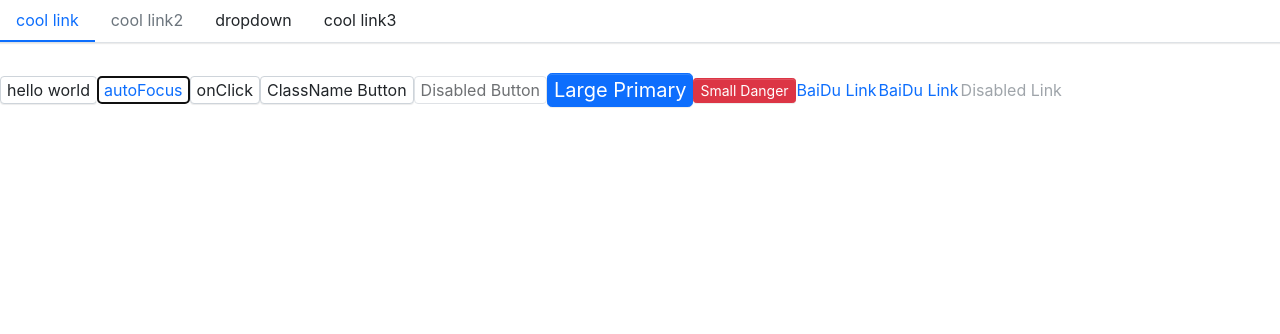
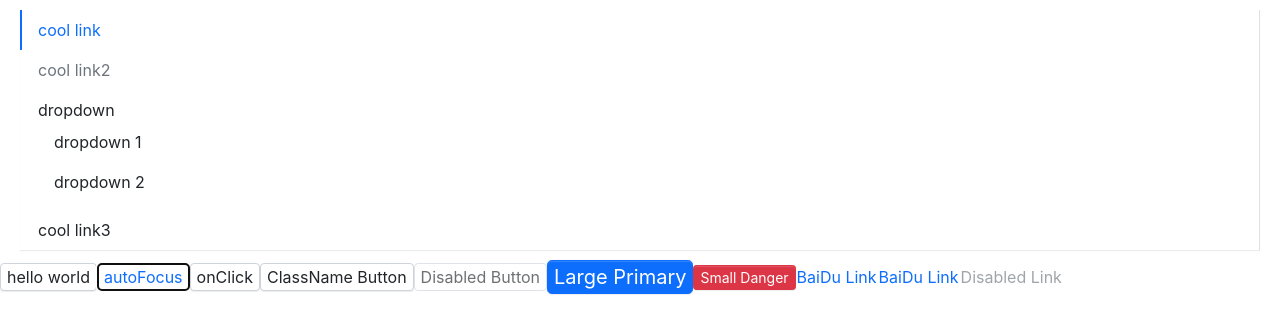
Before and after one commit to dL-hx/viking-ship-components, a React (Create React App) app: page / in a window 1280 px wide. Shown: the top 334 px of the page. Built offline with nearby package versions, Linux system fonts and the light colour scheme.

Commit message:
feat: Menu 组件编码第三部分

```diff
--- a/src/components/Menu/MenuItem.tsx
+++ b/src/components/Menu/MenuItem.tsx
@@ -3,7 +3,7 @@
 import { MenuContext } from "./menu";
 
 export interface MenuItemProps {
-    index?: number;
+    index?: string;
     disabled?: boolean;
     className?: string;
     style?: React.CSSProperties;
@@ -27,7 +27,7 @@
 
     // 处理高亮
     const handleClick = () => {
-        if (context.onSelect && !disabled && (typeof index === 'number')) {
+        if (context.onSelect && !disabled && (typeof index === 'string')) {
             context.onSelect(index) // 必须要求组件传递index属性
         }
     }
--- a/src/components/Menu/menu.tsx
+++ b/src/components/Menu/menu.tsx
@@ -3,26 +3,28 @@
 import { MenuItemProps } from "./menuItem";
 
 type MenuMode = 'horizontal' | 'vertical'
-type SelectCallback = (selectedIndex: number) => void;
+type SelectCallback = (selectedIndex: string) => void;
 
 export interface MenuProps {
-    defaultIndex?: number;
+    defaultIndex?: string;
     className?: string;
     mode?: MenuMode;
     style?: React.CSSProperties;
     // onSelect?:(selectedIndex: number)=>void;
     onSelect?: SelectCallback;
     children?: React.ReactNode;
+    defaultOpenSubMenus?: string[];
 }
 
 interface IMenuContext {
-    index: number;
+    index: string;
     onSelect?: SelectCallback; // 触发选中后，组件中的回调
-    mode?:MenuMode
+    mode?:MenuMode,
+    defaultOpenSubMenus?: string[];
 }
 
 // 使用Context传递数据
-export const MenuContext = React.createContext<IMenuContext>({ index: 0 })
+export const MenuContext = React.createContext<IMenuContext>({ index: '0' })
 const Menu: React.FC<MenuProps> = (props) => {
     const {
         defaultIndex,
@@ -31,6 +33,7 @@
         style,
         onSelect,
         children,
+        defaultOpenSubMenus
     } = props
 
     const [currentActive, setActive] = useState(defaultIndex)
@@ -40,7 +43,7 @@
 		'menu-horizontal': mode !== 'vertical',
 	})
 
-    const handleClick = (index:number)=>{
+    const handleClick = (index:string)=>{
         setActive(index)
 
         // 看到onSelect 可能存在也可能不存在，需要判断一下， onSelect?: SelectCallback;
@@ -51,9 +54,10 @@
 
     // 传递给子组件的context(注入到子组件)
     const passedContext: IMenuContext = {
-        index: currentActive ? currentActive : 0,// 默认值处理为0
+        index: currentActive ? currentActive : '0',// 默认值处理为0
         onSelect: handleClick,
-        mode: mode
+        mode: mode,
+        defaultOpenSubMenus
     }
 
     const renderChildren = ()=>{
@@ -64,7 +68,7 @@
             if (displayName === "MenuItem"|| displayName === 'SubMenu') {
                 // return child
                 return React.cloneElement(childElement, {// 自动添加 index属性
-                    index
+                    index:index.toString()
                 })
             }else{
                 console.error("Warning: Menu has a child which is not a MenuItem component.");
@@ -82,8 +86,9 @@
 }
 
 Menu.defaultProps = {
-    defaultIndex: 0,
+    defaultIndex: '0',
     mode: 'horizontal',
+    defaultOpenSubMenus:  [],
 }
 
 export default Menu
--- a/src/components/Menu/subMenu.tsx
+++ b/src/components/Menu/subMenu.tsx
@@ -4,15 +4,20 @@
 import { MenuItemProps } from './menuItem'
 
 export interface SubMenuProps {
-	index?: number;
+	index?: string;
 	title: string;
 	className?: string;
     children?: React.ReactNode;
 }
 
 const SubMenu: React.FC<SubMenuProps> = ({ index, title, children, className}) => {
-	const [ menuOpen, setOpen ] = useState(false)
 	const context = useContext(MenuContext)
+    // 类型断言 as Array<string>,断言后没有undefined类型了
+    const openedSubMenus = context.defaultOpenSubMenus as Array<string>
+
+    const isOpened = (index && context.mode === 'vertical')?openedSubMenus.includes(index):false
+
+	const [ menuOpen, setOpen ] = useState(isOpened)
 	const classes = classNames('menu-item submenu-item', className, {
 		'is-active': context.index === index
 	})
@@ -43,7 +48,9 @@
 			const childElement = child as FunctionComponentElement<MenuItemProps>
             // 获取子组件实例 displayName
 			if (childElement.type.displayName === 'MenuItem') {
-				return childElement
+                return React.cloneElement(childElement, {// 自动添加 index属性
+                    index: `${index}-${i}`
+                })
 			} else {
 				console.error("Warning: SubMenu has a child which is not a MenuItem component")
 			}
--- a/src/demos/MenuDemo.tsx
+++ b/src/demos/MenuDemo.tsx
@@ -3,7 +3,7 @@
 import Menu from './../components/Menu/menu';
 function MenuDemo() {
   return (
-    <Menu defaultIndex={0} onSelect={index=>console.log(index)} mode='horizontal'>
+    <Menu defaultIndex={'0'} onSelect={index=>console.log(index)} mode='vertical' defaultOpenSubMenus={['2']}>
         <MenuItem>
             cool link
         </MenuItem>
```
Also changed, not shown: 1 other file (tests, documents, lock files or other folders).
